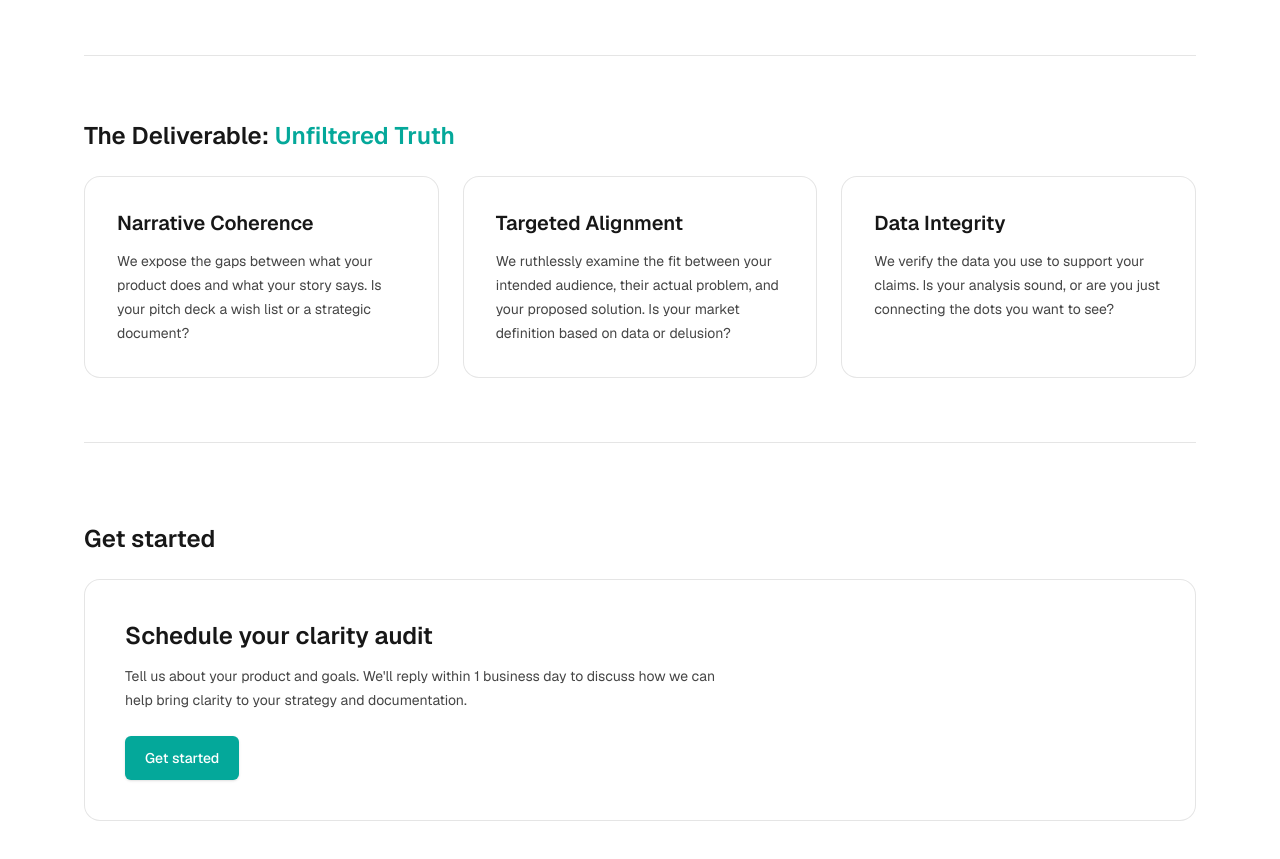
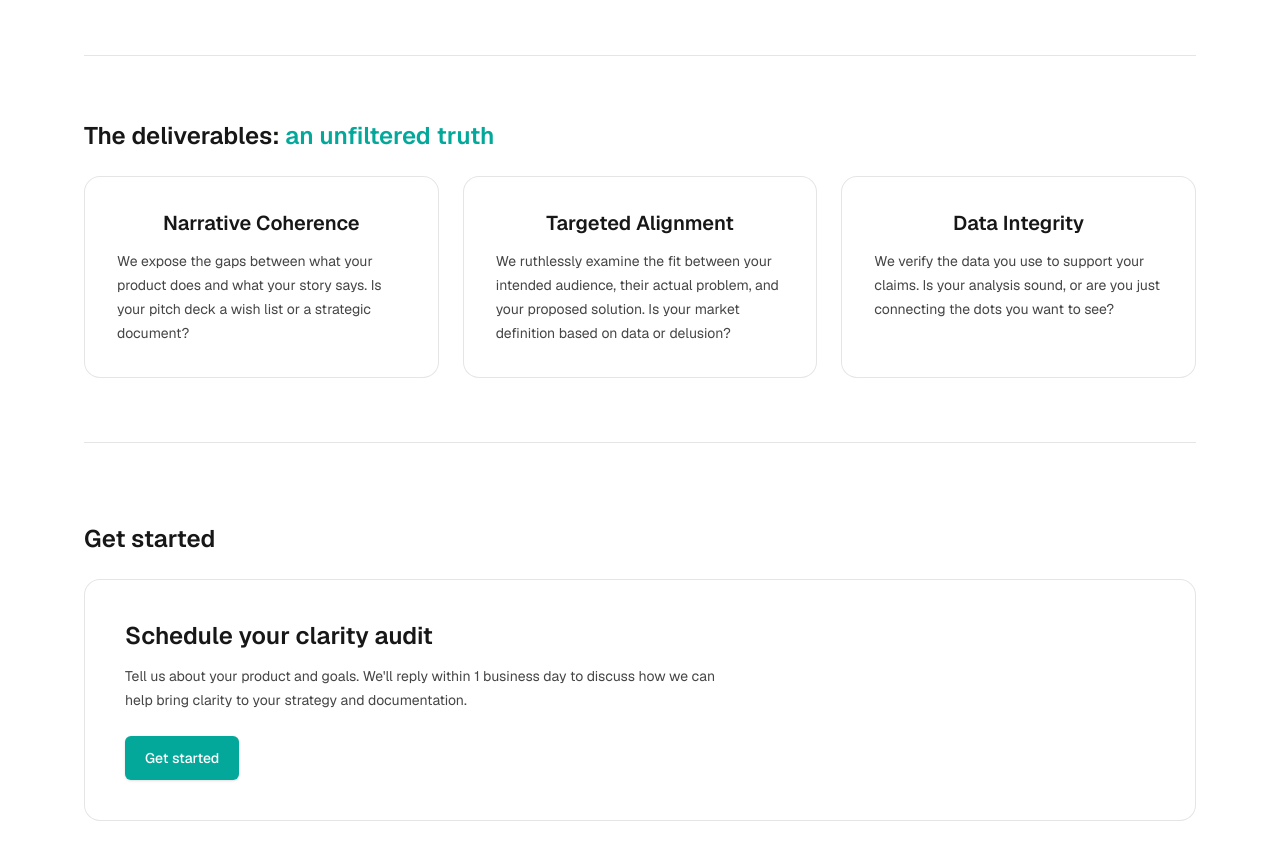
Before and after one commit to Drakhtar359/mozuk-site, a Next.js app in the folder apps/web/: page /the-clarity-audit in a window 1280 px wide. Shown: the part 1311-2170 px from the top of the page. Built offline with nearby package versions, Linux system fonts and the light colour scheme.

Commit message:
Update deliverables section title and center deliverable titles

```diff
--- a/apps/web/src/app/the-clarity-audit/page.tsx
+++ b/apps/web/src/app/the-clarity-audit/page.tsx
@@ -129,23 +129,23 @@ export default function TheClarityAudit() {
 
       <section className="py-16 border-t border-black/10 dark:border-white/10">
         <h2 className="text-2xl font-semibold mb-6">
-          The Deliverable: <span className="text-[var(--brand)]">Unfiltered Truth</span>
+          The deliverables: <span className="text-[var(--brand)]">an unfiltered truth</span>
         </h2>
         <div className="grid grid-cols-1 md:grid-cols-3 gap-6">
           <div className="rounded-2xl p-8 border border-black/10 dark:border-white/10 bg-background">
-            <h3 className="text-xl font-semibold mb-3">Narrative Coherence</h3>
+            <h3 className="text-xl font-semibold mb-3 text-center">Narrative Coherence</h3>
             <p className="text-sm/6 opacity-80">
               We expose the gaps between what your product does and what your story says. Is your pitch deck a wish list or a strategic document?
             </p>
           </div>
           <div className="rounded-2xl p-8 border border-black/10 dark:border-white/10 bg-background">
-            <h3 className="text-xl font-semibold mb-3">Targeted Alignment</h3>
+            <h3 className="text-xl font-semibold mb-3 text-center">Targeted Alignment</h3>
             <p className="text-sm/6 opacity-80">
               We ruthlessly examine the fit between your intended audience, their actual problem, and your proposed solution. Is your market definition based on data or delusion?
             </p>
           </div>
           <div className="rounded-2xl p-8 border border-black/10 dark:border-white/10 bg-background">
-            <h3 className="text-xl font-semibold mb-3">Data Integrity</h3>
+            <h3 className="text-xl font-semibold mb-3 text-center">Data Integrity</h3>
             <p className="text-sm/6 opacity-80">
               We verify the data you use to support your claims. Is your analysis sound, or are you just connecting the dots you want to see?
             </p>
```
